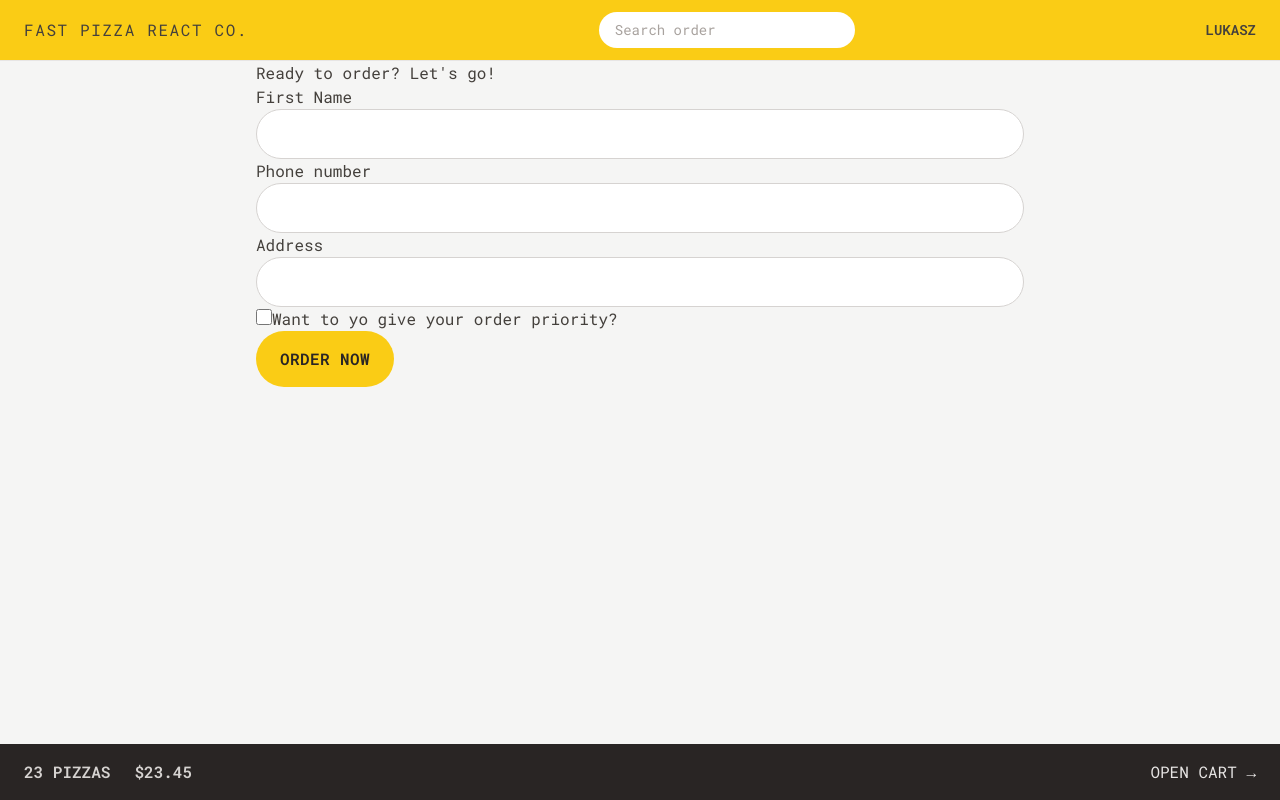
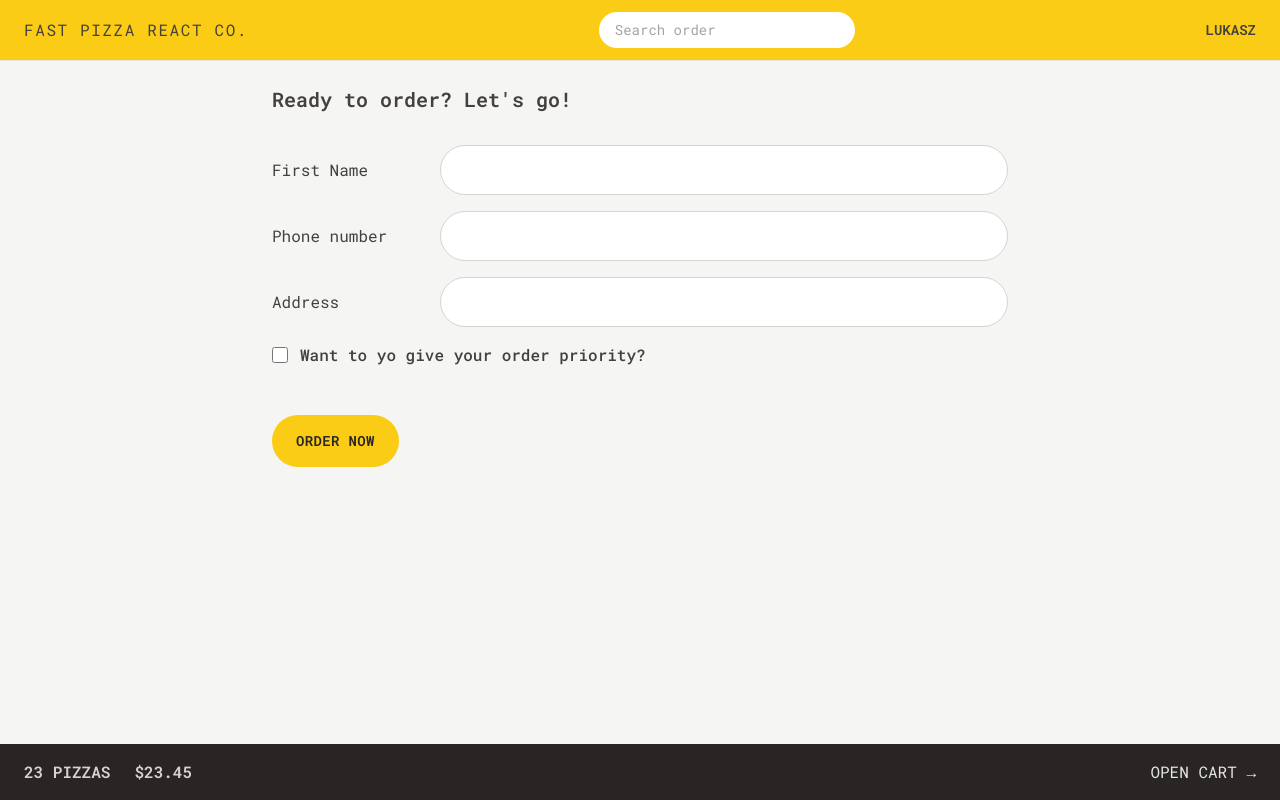
Before and after one commit to lukaszmecala/pizza-app, a React (Vite) app: page /order/new in a window 1280 px wide. Built offline with nearby package versions, Linux system fonts and the light colour scheme.

Commit message:
styled order page

```diff
--- a/src/features/order/CreateOrder.jsx
+++ b/src/features/order/CreateOrder.jsx
@@ -44,46 +44,52 @@ function CreateOrder() {
     const cart = fakeCart
 
     return (
-        <div>
-            <h2>Ready to order? Let's go!</h2>
+        <div className="px-4 py-6">
+            <h2 className="mb-8 text-xl font-semibold">
+                Ready to order? Let's go!
+            </h2>
 
             <Form method="POST">
-                <div>
-                    <label>First Name</label>
+                <div className="mb-4 flex flex-col gap-2 sm:flex-row sm:items-center">
+                    <label className="sm:basis-40">First Name</label>
                     <input
                         type="text"
                         name="customer"
                         required
-                        className="input"
+                        className="input grow"
                     />
                 </div>
 
-                <div>
-                    <label>Phone number</label>
-                    <div>
+                <div className="mb-4 flex flex-col gap-2 sm:flex-row sm:items-center">
+                    <label className="sm:basis-40">Phone number</label>
+                    <div className="grow">
                         <input
                             type="tel"
                             name="phone"
                             required
-                            className="input"
+                            className="input w-full"
                         />
-                        {errorsData?.phone && <p>{errorsData.phone}</p>}
+                        {errorsData?.phone && (
+                            <p className="mt-2 rounded-md bg-red-100 p-2 text-xs text-red-800">
+                                {errorsData.phone}
+                            </p>
+                        )}
                     </div>
                 </div>
 
-                <div>
-                    <label>Address</label>
-                    <div>
+                <div className="mb-4 flex flex-col gap-2 sm:flex-row sm:items-center">
+                    <label className="sm:basis-40">Address</label>
+                    <div className="grow">
                         <input
                             type="text"
                             name="address"
                             required
-                            className="input"
+                            className="input w-full"
                         />
                     </div>
                 </div>
 
-                <div>
+                <div className="mb-12 flex items-center gap-3">
                     <input
                         className="h-4 w-4 accent-yellow-400 focus:outline-none focus:ring focus:ring-yellow-400 focus:ring-offset-2"
                         type="checkbox"
@@ -92,7 +98,7 @@ function CreateOrder() {
                         // value={withPriority}
                         // onChange={(e) => setWithPriority(e.target.checked)}
                     />
-                    <label htmlFor="priority">
+                    <label htmlFor="priority" className="font-medium">
                         Want to yo give your order priority?
                     </label>
                 </div>
--- a/src/features/order/Order.jsx
+++ b/src/features/order/Order.jsx
@@ -1,12 +1,12 @@
 // Test ID: IIDSAT
-import { useLoaderData } from "react-router-dom";
-import { getOrder } from "../../services/apiRestaurant";
-
+import { useLoaderData } from 'react-router-dom'
+import { getOrder } from '../../services/apiRestaurant'
+import OrderItem from './OrderItem'
 import {
     calcMinutesLeft,
     formatCurrency,
     formatDate,
-} from "../../utils/helpers";
+} from '../../utils/helpers'
 
 // const order = {
 //   id: "ABCDEF",
@@ -44,7 +44,7 @@ import {
 // };
 
 function Order() {
-  const order = useLoaderData();
+    const order = useLoaderData()
     // Everyone can search for all orders, so for privacy reasons we're gonna gonna exclude names or address, these are only for the restaurant staff
     const {
         id,
@@ -54,41 +54,64 @@ function Order() {
         orderPrice,
         estimatedDelivery,
         cart,
-  } = order;
-  const deliveryIn = calcMinutesLeft(estimatedDelivery);
+    } = order
+    const deliveryIn = calcMinutesLeft(estimatedDelivery)
 
     return (
-    <div>
-      <div>
-        <h2>Status</h2>
+        <div className="space-y-8 px-4 py-6">
+            <div className="flex flex-wrap items-center justify-between gap-2">
+                <h2 className="text-xl font-semibold">Order #{id} status</h2>
 
-        <div>
-          {priority && <span>Priority</span>}
-          <span>{status} order</span>
+                <div className="space-x-2">
+                    {priority && (
+                        <span className="rounded-full bg-red-500 px-3 py-1 text-sm font-semibold uppercase tracking-wide text-red-50">
+                            Priority
+                        </span>
+                    )}
+                    <span className="rounded-full bg-green-500 px-3 py-1 text-sm font-semibold uppercase tracking-wide text-green-50">
+                        {status} order
+                    </span>
                 </div>
             </div>
 
-      <div>
-        <p>
+            <div className="flex flex-wrap items-center justify-between gap-2 bg-stone-200 px-6 py-5">
+                <p className="font-medium">
                     {deliveryIn >= 0
                         ? `Only ${calcMinutesLeft(estimatedDelivery)} minutes left 😃`
-            : "Order should have arrived"}
+                        : 'Order should have arrived'}
                 </p>
-        <p>(Estimated delivery: {formatDate(estimatedDelivery)})</p>
+                <p className="text-xs text-stone-500">
+                    (Estimated delivery: {formatDate(estimatedDelivery)})
+                </p>
             </div>
 
-      <div>
-        <p>Price pizza: {formatCurrency(orderPrice)}</p>
-        {priority && <p>Price priority: {formatCurrency(priorityPrice)}</p>}
-        <p>To pay on delivery: {formatCurrency(orderPrice + priorityPrice)}</p>
+            <ul className="divide-y divide-stone-200 border-b border-t">
+                {cart.map((item) => (
+                    <OrderItem key={item.pizzaId} item={item} />
+                ))}
+            </ul>
+
+            <div className="space-y-5 bg-stone-200 px-6 py-5">
+                <p className="text-sm font-medium text-stone-600">
+                    Price pizza: {formatCurrency(orderPrice)}
+                </p>
+                {priority && (
+                    <p className="text-sm font-medium text-stone-600">
+                        Price priority: {formatCurrency(priorityPrice)}
+                    </p>
+                )}
+                <p className="font-bold">
+                    To pay on delivery:{' '}
+                    {formatCurrency(orderPrice + priorityPrice)}
+                </p>
             </div>
         </div>
-  );
+    )
 }
 
 export async function loader({ params }) {
-  const order = await getOrder(params.orderId);
-  return order;
+    const order = await getOrder(params.orderId)
+    return order
 }
 
-export default Order;
+export default Order
--- a/src/features/order/OrderItem.jsx
+++ b/src/features/order/OrderItem.jsx
@@ -1,18 +1,18 @@
-import { formatCurrency } from "../../utils/helpers";
+import { formatCurrency } from '../../utils/helpers'
 
 function OrderItem({ item, isLoadingIngredients, ingredients }) {
-  const { quantity, name, totalPrice } = item;
+    const { quantity, name, totalPrice } = item
 
-  return (
-    <li>
-      <div>
-        <p>
-          <span>{quantity}&times;</span> {name}
-        </p>
-        <p>{formatCurrency(totalPrice)}</p>
-      </div>
-    </li>
-  );
+    return (
+        <li className="py-3">
+            <div className="flex items-center justify-between gap-2 text-sm">
+                <p>
+                    <span className="font-bold">{quantity}&times;</span> {name}
+                </p>
+                <p className="font-bold">{formatCurrency(totalPrice)}</p>
+            </div>
+        </li>
+    )
 }
 
-export default OrderItem;
+export default OrderItem
--- a/src/index.css
+++ b/src/index.css
@@ -4,7 +4,7 @@
 
 @layer components {
     .input {
-        @apply w-full rounded-full border border-stone-300 px-4 py-2 transition-all duration-300 focus:outline-none focus:ring focus:ring-yellow-500 focus:ring-opacity-50 md:px-6 md:py-3;
+        @apply rounded-full border border-stone-300 px-4 py-2 transition-all duration-300 focus:outline-none focus:ring focus:ring-yellow-500 focus:ring-opacity-50 md:px-6 md:py-3;
     }
     /* https://dev.to/afif/i-made-100-css-loaders-for-your-next-project-4eje */
     .loader {
--- a/src/ui/Button.jsx
+++ b/src/ui/Button.jsx
@@ -1,14 +1,14 @@
 import { Link } from 'react-router-dom'
 function Button({ children, disabled, to, type }) {
     const className =
-        'inline-block rounded-full bg-yellow-400 px-4 py-3 font-semibold uppercase tracking-wide text-stone-800 ring-offset-2 transition-colors duration-300 hover:bg-yellow-300 focus:bg-yellow-300 focus:outline-none focus:ring focus:ring-yellow-300 disabled:cursor-not-allowed sm:px-6 sm:py-4'
+        'inline-block text-sm rounded-full bg-yellow-400 px-4 py-3 font-semibold uppercase tracking-wide text-stone-800 ring-offset-2 transition-colors duration-300 hover:bg-yellow-300 focus:bg-yellow-300 focus:outline-none focus:ring focus:ring-yellow-300 disabled:cursor-not-allowed sm:px-6 sm:py-4'
     const base =
-        'inline-block rounded-full bg-yellow-400  font-semibold uppercase tracking-wide text-stone-800 ring-offset-2 transition-colors duration-300 hover:bg-yellow-300 focus:bg-yellow-300 focus:outline-none focus:ring focus:ring-yellow-300 disabled:cursor-not-allowed '
+        'inline-block text-sm rounded-full bg-yellow-400  font-semibold uppercase tracking-wide text-stone-800 ring-offset-2 transition-colors duration-300 hover:bg-yellow-300 focus:bg-yellow-300 focus:outline-none focus:ring focus:ring-yellow-300 disabled:cursor-not-allowed '
     const styles = {
         primary: base + ' px-4 py-3 sm:px-6 sm:py-4',
         small: base + ' px-2 py-1 sm:px-5 sm:py-2.5 text-xs',
         secondary:
-            'inline-block rounded-full border border-2 border-stone-300 px-4 py-2.5 font-semibold uppercase tracking-wide text-stone-400 ring-offset-2 transition-colors duration-300 hover:text-stone-800 hover:bg-stone-300 focus:text-stone-800 focus:bg-stone-300 focus:outline-none focus:ring focus:ring-stone-300 disabled:cursor-not-allowed sm:px-6 sm:py-3.5',
+            'inline-block text-sm rounded-full border border-2 border-stone-300 px-4 py-2.5 font-semibold uppercase tracking-wide text-stone-400 ring-offset-2 transition-colors duration-300 hover:text-stone-800 hover:bg-stone-300 focus:text-stone-800 focus:bg-stone-300 focus:outline-none focus:ring focus:ring-stone-300 disabled:cursor-not-allowed sm:px-6 sm:py-3.5',
     }
     if (to)
         return (
```
Also changed, not shown: index.html (+5 -2 lines). Lines whose indentation alone changed are shown as unchanged.
